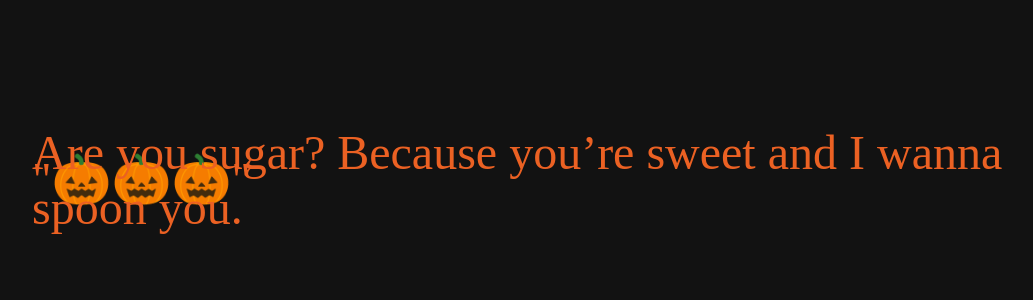
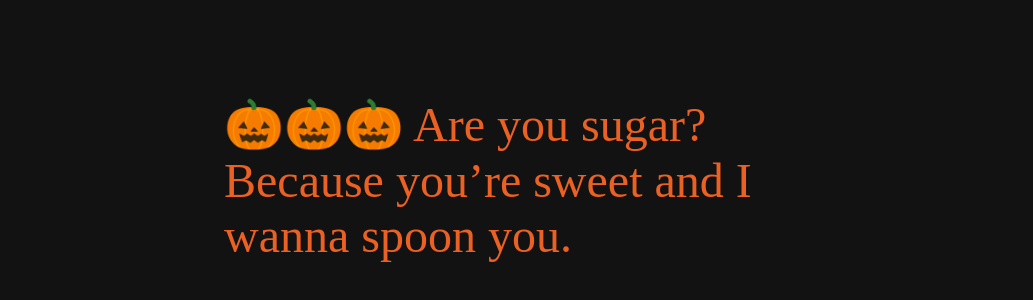
Before and after one commit to Rocco970/Rocco970.github.io, a plain HTML site: page index.html in a window 1280 px wide. Shown: the part 220-520 px from the top of the page, without its empty margins (96-1129 px from the left). Drawn offline with Linux system fonts and the light colour scheme.

Commit message:
Update index.html

```diff
--- a/index.html
+++ b/index.html
@@ -5,24 +5,22 @@
     <link rel="shortcut icon" type="image/x-icon" href="favicon.ico" />
   </head>
   <body id="dadbod">
-    <p class="c">"🎃🎃🎃"</p>
-    <p class="c" id="pickupLineText"></p>
+    <p id="pickupLine"></p>
 
     <script>
       function swoon() {
-        document.getElementById("pickupLineText").innerHTML = "Are you sugar? Because you’re sweet and I wanna spoon you.";
+        document.getElementById("pickupLine").innerHTML = "🎃🎃🎃&#13;" + "Are you sugar? Because you’re sweet and I wanna spoon you.";
       }
       window.onload = swoon;
     </script>
 
     <style>
-      .c {
+      #pickupLine {
         margin: 0;
         position: absolute;
         top: 50%;
         left: 50%;
         font-size: 3rem;
-        width: 80%;
         transform: translate(-50%, -50%)
       }
 
```
